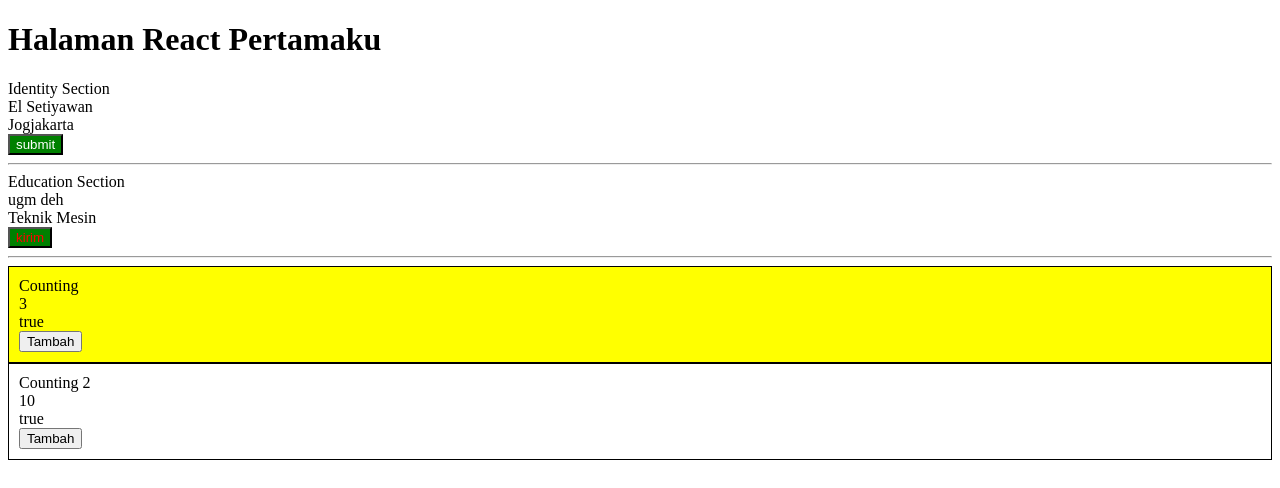
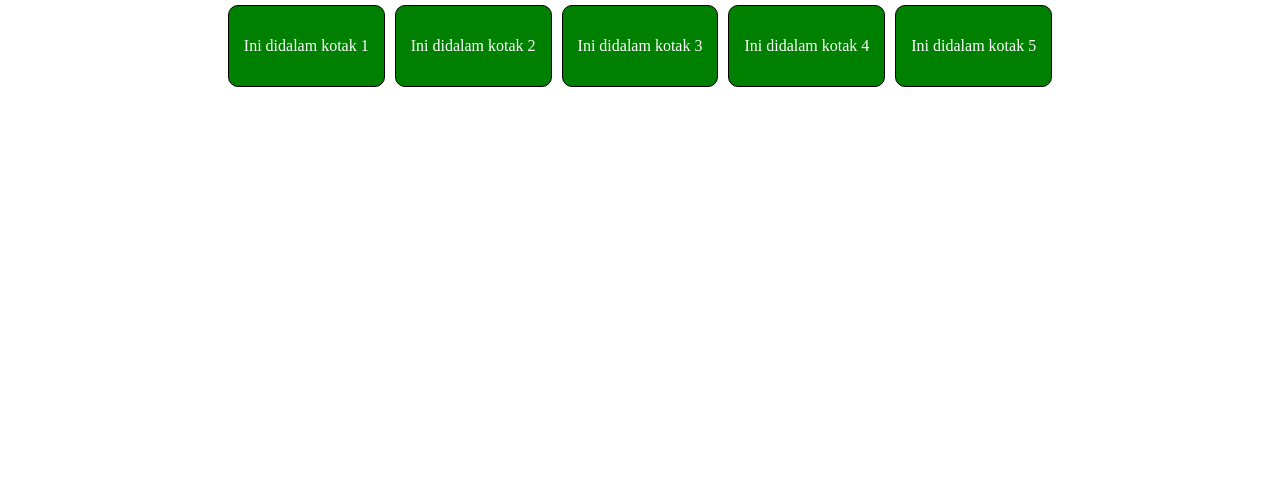
Before and after one commit to rei41q/Learn-fsw, a React (Create React App) app in the folder cp8/chapter8/: page / in a window 1280 px wide. Shown: the top 488 px of the page. Built offline with nearby package versions, Linux system fonts and the light colour scheme.

Commit message:
styling and list

```diff
--- /dev/null
+++ b/cp8/chapter8/src/App2.js
@@ -0,0 +1,60 @@
+import { useState } from "react";
+import style from "./app.module.css";
+
+const App2 = (props) => {
+  // udah melakukan api call dan mendapatkan hasil berupa
+  // array of strings
+
+  const [dataList] = useState([
+    "Ini didalam kotak 1",
+    "Ini didalam kotak 2",
+    "Ini didalam kotak 3",
+    "Ini didalam kotak 4",
+    "Ini didalam kotak 5",
+  ]);
+
+  return (
+    <div className="cobainWrapper">
+
+      {dataList.map((data) => {
+        return (
+          <div style={styles.boxStyle}>
+            <p>{data}</p>
+          </div>
+        );
+      })}
+
+      {/* <div style={styles.boxStyle}>
+        <p>Ini didalam kotak 1</p>
+      </div>
+      <div style={styles.boxStyle}>
+        <p>Ini didalam kotak 2</p>
+      </div>
+      <div style={styles.boxStyle}>
+        <p>Ini didalam kotak 3</p>
+      </div>
+      <div style={styles.boxStyle}>
+        <p>Ini didalam kotak 4</p>
+      </div>
+      <div style={styles.boxStyle}>
+        <p>Ini didalam kotak 5</p>
+      </div>
+      <div style={styles.boxStyle}>
+        <p>Ini didalam kotak 6</p>
+      </div> */}
+    </div>
+  );
+};
+
+const styles = {
+  boxStyle: {
+    border: "1px solid black",
+    backgroundColor: "green",
+    color: "white",
+    borderRadius: "10px",
+    margin: "5px",
+    padding: "15px",
+  },
+};
+
+export default App2;
--- /dev/null
+++ b/cp8/chapter8/src/app.module.css
@@ -0,0 +1,3 @@
+/* .wrapper {
+  display: flex;
+} */
--- a/cp8/chapter8/src/index.js
+++ b/cp8/chapter8/src/index.js
@@ -1,6 +1,7 @@
 import React from "react";
 import ReactDOM from "react-dom/client";
-import App from "./App";
+import App2 from "./App2";
+import "./style.css";
 
 const root = ReactDOM.createRoot(document.getElementById("root"));
-root.render(<App />);
+root.render(<App2 warna={"greenyellow"} />);
--- /dev/null
+++ b/cp8/chapter8/src/style.css
@@ -0,0 +1,8 @@
+body {
+  margin: 0px;
+}
+
+.cobainWrapper {
+    display: flex;
+    justify-content: center;
+}
```
Also changed, not shown: cp8/chapter8/src/tugasListArtikel.json (added, +62 -0 lines).
